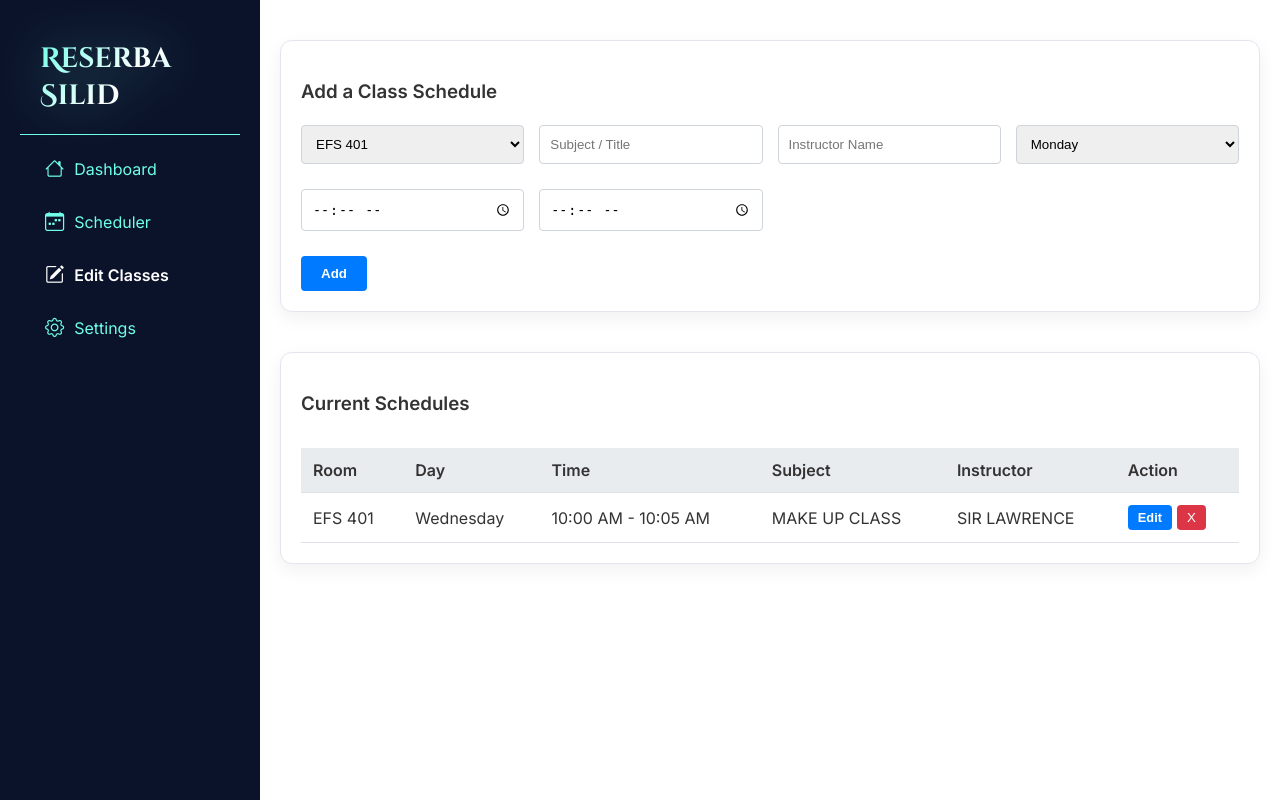
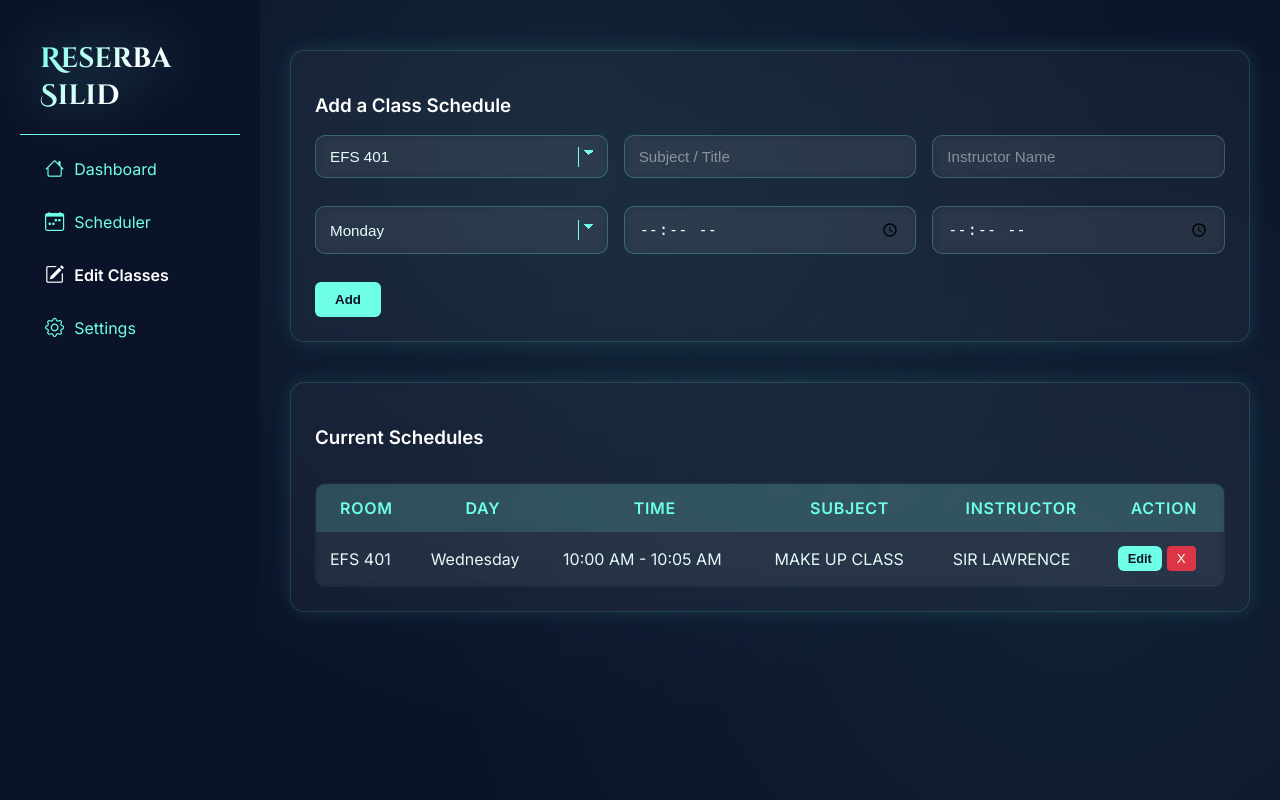
Before and after one commit to b1enb1en/1stSem_finalProj, a PHP site: page /src/manage_schedules.php in a window 1280 px wide. Run offline with PHP 8.4, Linux system fonts and the light colour scheme; the visitor is signed in with stand-in values (Sample User, id 1); data comes from the database, SQL or seed files in the repository; both versions use the stored data as it was after the commit.

Commit message:
CSS update

```diff
--- a/assets/css/db_styles.css
+++ b/assets/css/db_styles.css
@@ -7,7 +7,7 @@
 
 body {
     font-family: 'Inter', sans-serif;
-    color: #333;
+    color: #ffffff;
     margin: 0;
     padding: 0;
     display: flex;
@@ -19,8 +19,7 @@ body {
 /* -------------------------------------------------
    CARD & BOX COMPONENTS
 ------------------------------------------------- */
-.card,
-.box {
+/* .card {
     background: #fff;
     border: 1px solid #dee2e6;
     border-radius: 8px;
@@ -30,11 +29,12 @@ body {
 
 .card:hover {
     box-shadow: 0 6px 18px rgba(0,0,0,0.2);
-}
+} */
 
 
-.box {
+/* .box {
     border: 1px solid #e3e6f0;
+    padding: 20px;
     border-radius: 12px;
     background: #ffffff;
     box-shadow: 0 6px 18px rgba(0,0,0,0.06);
@@ -44,7 +44,24 @@ body {
     gap: 4px;
     min-width: 400px;
     margin: 20px 0;
+} */
+
+.card, .box {
+    background: rgba(255,255,255,0.04);
+    border: 1px solid rgba(111,255,232,0.15);
+    backdrop-filter: blur(6px);
+    border-radius: 14px;
+    padding: 24px;
+    box-shadow: 0 0 20px rgba(111,255,232,0.12);
+    transition: transform 0.2s ease, box-shadow 0.3s ease;
+    width: 100%;
 }
+
+.card:hover, .box:hover {
+    transform: translateY(-4px);
+    box-shadow: 0 0 25px rgba(111,255,232,0.22);
+}
+
 
 /* -------------------------------------------------
    GRID LAYOUTS
@@ -62,13 +82,14 @@ body {
 .main-content {
     flex-grow: 1;
     overflow-y: auto;
-    height: 100vh;           /* Sidebar Layout */
-    background: #ffffff;
+    height: 100vh;
+    background: var(--oxford-blue, #0B132A); /* unified theme color */
     display: flex;
     flex-direction: column;
     align-items: center;
-    padding: 20px;
+    padding: 30px;
 }
+
 
 .mobile-header {
     display: none; /* hidden by default on desktop */
@@ -105,17 +146,71 @@ textarea {
     margin-bottom: 10px;
     border: 1px solid #ced4da;
     border-radius: 4px;
+} */
+
+/* -------------------------------------------------
+   MODERN GLASS INPUTS
+------------------------------------------------- */
+input,
+select,
+textarea {
+    width: 100%;
+    padding: 12px 14px;
+    font-size: 0.95rem;
+
+    /* Glass effect */
+    background: rgba(255, 255, 255, 0.04);
+    border: 1px solid rgba(111,255,232,0.25);
+    border-radius: 10px;
+    backdrop-filter: blur(6px);
+
+    /* Text colors */
+    color: #e9fefb;
+
+    /* Spacing */
+    margin-bottom: 12px;
+
+    /* Smooth transition */
+    transition: all 0.25s ease;
 }
 
-button.btn-primary,
-button.btn-add {
-    background: #007bff;
-    color: white;
-    border: none;
-    padding: 10px 20px;
-    font-weight: bold;
-    border-radius: 4px;
-    cursor: pointer;
+input::placeholder,
+textarea::placeholder {
+    color: rgba(255, 255, 255, 0.45);
+}
+
+/* Focus State: Cyan Glow */
+input:focus,
+select:focus,
+textarea:focus {
+    border-color: #6FFFE8;
+    box-shadow: 0 0 12px rgba(111,255,232,0.45);
+    outline: none;
+    background: rgba(255, 255, 255, 0.07);
+    transform: translateY(-1px);
+}
+
+/* Disabled Styling */
+input:disabled,
+select:disabled,
+textarea:disabled {
+    opacity: 0.6;
+    cursor: not-allowed;
+}
+
+/* Dropdown (Select) Arrow Fix */
+select {
+    appearance: none;
+    -webkit-appearance: none;
+    background-image: linear-gradient(45deg, transparent 50%, #6FFFE8 50%),
+                      linear-gradient(135deg, #6FFFE8 50%, transparent 50%),
+                      linear-gradient(to right, #6FFFE8, #6FFFE8);
+    background-position: calc(100% - 18px) calc(50% - 4px),
+                         calc(100% - 13px) calc(50% - 4px),
+                         calc(100% - 28px) 50%;
+    background-size: 5px 5px, 5px 5px, 1px 20px;
+    background-repeat: no-repeat;
+    padding-right: 40px;
 }
 
 button.btn-del {
@@ -127,10 +222,34 @@ button.btn-del {
     cursor: pointer;
 }
 
+button.btn-primary,
+button.btn-add {
+    background: #6FFFE8;
+    color: #0B132A;
+    font-weight: bold;
+    border-radius: 6px;
+    border: none;
+    padding: 10px 20px;
+    transition: all 0.25s ease;
+}
+
+button.btn-primary:hover,
+button.btn-add:hover {
+    box-shadow: 0 0 12px rgba(111,255,232,0.4);
+    transform: translateY(-2px);
+}
+
+
+button.btn-del:hover {
+    opacity: 0.9;
+    transform: translateY(-2px);
+}
+
+
 /* -------------------------------------------------
    TABLES
 ------------------------------------------------- */
-table {
+/* table {
     width: 100%;
     border-collapse: collapse;
     margin-top: 10px;
@@ -145,7 +264,33 @@ td {
 
 th {
     background-color: #e9ecef;
+} */
+
+table {
+    width: 100%;
+    border-collapse: collapse;
+    margin-top: 15px;
+    background: rgba(255,255,255,0.03);
+    backdrop-filter: blur(4px);
+    border: 1px solid rgba(111,255,232,0.15);
+    border-radius: 10px;
+    overflow: hidden;
 }
+
+th {
+    background: rgba(111,255,232,0.15);
+    color: #6FFFE8;
+    padding: 14px;
+    text-transform: uppercase;
+    letter-spacing: 0.7px;
+}
+
+td {
+    padding: 14px;
+    color: #e5f9f6;
+    border-bottom: 1px solid rgba(255,255,255,0.05);
+}
+
 
 
 /* STYLE FOR ALERT SYSTEMS */
@@ -250,3 +395,34 @@ th {
     from {opacity: 0; transform: translateY(-20px);}
     to {opacity: 1; transform: translateY(0);}
 }
+
+.main-content {
+    position: relative;
+}
+
+.main-content::before {
+    content: "";
+    position: absolute;
+    inset: 0;
+    background: radial-gradient(circle at 30% 20%, rgba(111,255,232,0.08), transparent 60%),
+                radial-gradient(circle at 80% 70%, rgba(111,255,232,0.06), transparent 65%);
+    pointer-events: none;
+    z-index: 0;
+}
+
+.card, .box {
+    position: relative;
+    z-index: 1;
+}
+
+.schedule-grid-3col {
+    display: grid;
+    grid-template-columns: repeat(3, 1fr);
+    gap: 16px;
+    width: 100%;
+}
+
+/* Button spans entire width */
+.schedule-grid-3col .full-row {
+    grid-column: 1 / -1;
+}
--- a/assets/css/sidebar.css
+++ b/assets/css/sidebar.css
@@ -121,19 +121,4 @@
     .sidebar.active {
         left: 0;
     }
-
-    .profile-container {
-        padding: 20px;
-        margin: 40px auto;
-        width: auto;
-        height: auto;
-        border: 1px solid #e3e6f0;
-        border-radius: 12px;
-        background: #ffffff;
-        box-shadow: 0 6px 18px rgba(0,0,0,0.06);
-        display: flex;
-        flex-direction: column;
-        gap: 4px;
-        min-width: 400px;
-    }
 }
--- a/src/dashboard.php
+++ b/src/dashboard.php
@@ -110,7 +110,7 @@ $rooms = $stmt->fetchAll();
             <div class="grid">
                 <?php foreach ($rooms as $r): ?>
                     <div class="card" style="<?= $r['event_title'] ? 'border-top: 5px solid #dc3545' : 'border-top: 5px solid #28a745' ?>">
-                        <h2 style="color: #333; margin:0 0 10px 0;"><?= htmlspecialchars($r['name'] ?? '') ?></h2>
+                        <h2 style="margin:0 0 10px 0;"><?= htmlspecialchars($r['name'] ?? '') ?></h2>
                         <?php if ($r['event_title']): ?>
                             <span class="status-badge occupied">Occupied</span>
                             <hr style="border:0; border-top:1px solid #eee; margin: 15px 0;">
--- a/src/manage_schedules.php
+++ b/src/manage_schedules.php
@@ -143,13 +143,18 @@ $rooms = $db->query("SELECT * FROM rooms ORDER BY name")->fetchAll();
 
 <div class="box">
   <h3>Add a Class Schedule</h3>
-      <form method="post" style="display:grid; grid-template-columns: repeat(auto-fit, minmax(200px, 1fr)); gap:15px;">
+
+  <form method="post" class="schedule-grid-3col">
     <input type="hidden" name="action" value="add_class">
 
     <select name="room_id" required>
-          <?php foreach ($rooms as $r): ?><option value="<?= $r['id'] ?>"><?= $r['name'] ?></option><?php endforeach; ?>
+      <?php foreach ($rooms as $r): ?>
+        <option value="<?= $r['id'] ?>"><?= $r['name'] ?></option>
+      <?php endforeach; ?>
     </select>
+
     <input type="text" name="title" placeholder="Subject / Title" required>
+
     <input type="text" name="instructor" placeholder="Instructor Name" required>
 
     <select name="day_of_week" required>
@@ -160,14 +165,17 @@ $rooms = $db->query("SELECT * FROM rooms ORDER BY name")->fetchAll();
       <option value="Friday">Friday</option>
       <option value="Saturday">Saturday</option>
     </select>
+
     <input type="time" name="start_time" required>
+
     <input type="time" name="end_time" required>
 
-        <div style="grid-column: 1 / -1;">
+    <div class="full-row">
       <button class="btn-primary">Add</button>
     </div>
   </form>
 </div>
+
 
     <div class="box">
       <h3>Current Schedules</h3>
```
Also changed, not shown: other parts of assets/css/db_styles.css (+28 -5 lines), src/settings.php (+21 -3 lines), src/data/rooms.db. Lines whose indentation alone changed are shown as unchanged.
